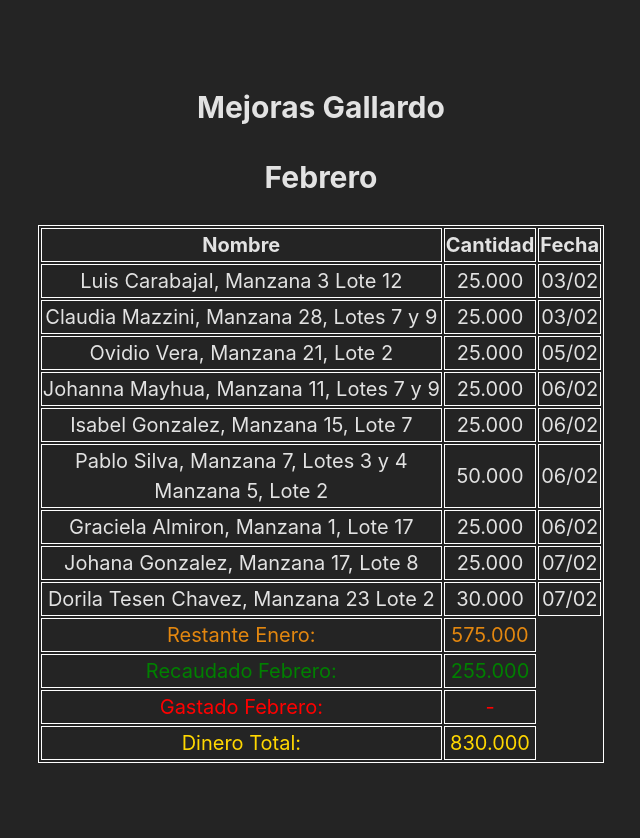
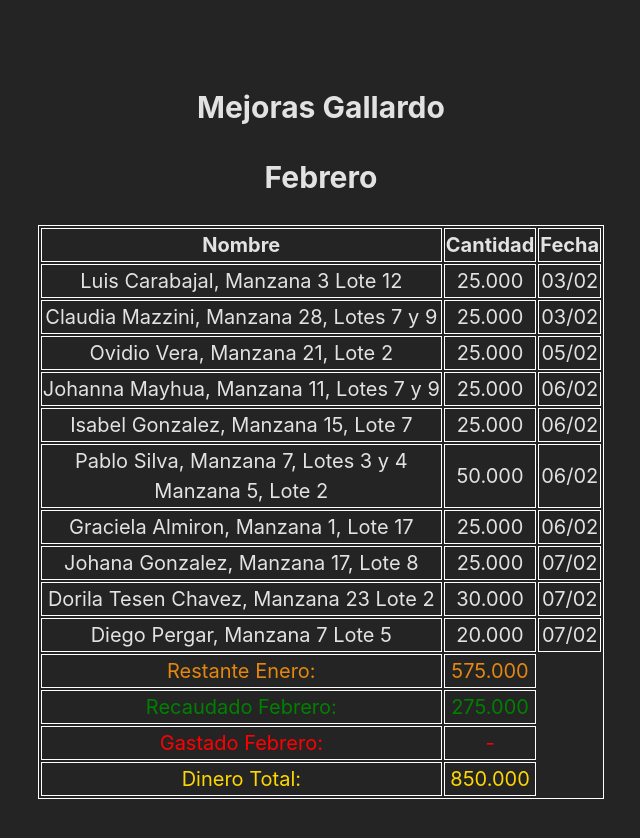
Before and after one commit to Dynezel/mejoras-gallardo, a React (Vite) app: page / in a window 1280 px wide. Shown: the top 838 px of the page, without its empty margins (319-959 px from the left). Built offline with nearby package versions, Linux system fonts and the light colour scheme.

Commit message:
Pago nuevo

```diff
--- a/src/Meses/Febrero.jsx
+++ b/src/Meses/Febrero.jsx
@@ -58,13 +58,18 @@ export default function Febrero() {
         <td>30.000</td>
         <td>07/02</td>
       </tr>
+      <tr>
+        <td>Diego Pergar, Manzana 7 Lote 5</td>
+        <td>20.000</td>
+        <td>07/02</td>
+      </tr>
       <tr className="restante">
         <td>Restante Enero:</td>
         <td>575.000</td>
       </tr>
       <tr className="recaudado">
         <td>Recaudado Febrero:</td>
-        <td>255.000</td>
+        <td>275.000</td>
       </tr>
       <tr className="gastado">
         <td>Gastado Febrero:</td>
@@ -72,7 +77,7 @@ export default function Febrero() {
       </tr>
       <tr className="actual">
         <td>Dinero Total:</td>
-        <td>830.000</td>
+        <td>850.000</td>
       </tr>
     </table>
     </>
```
